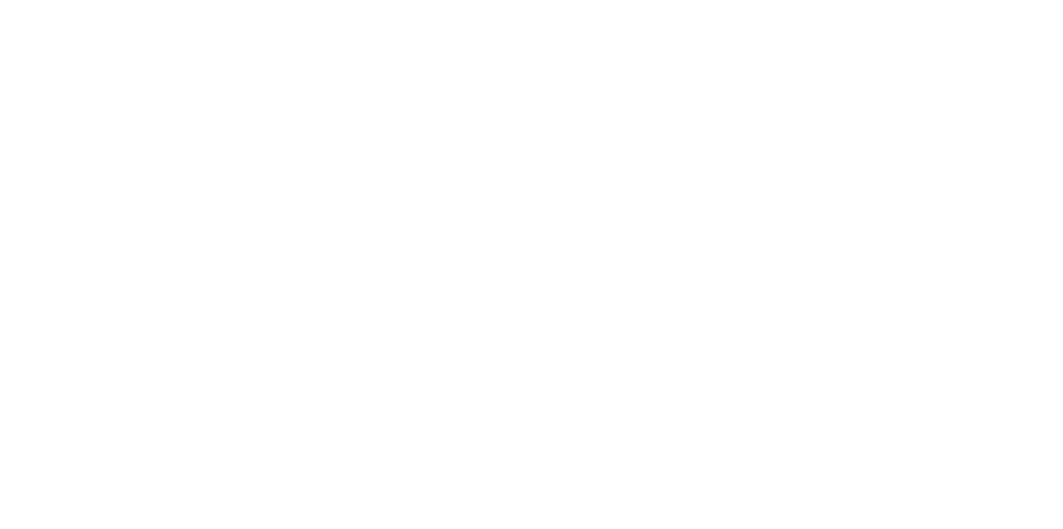
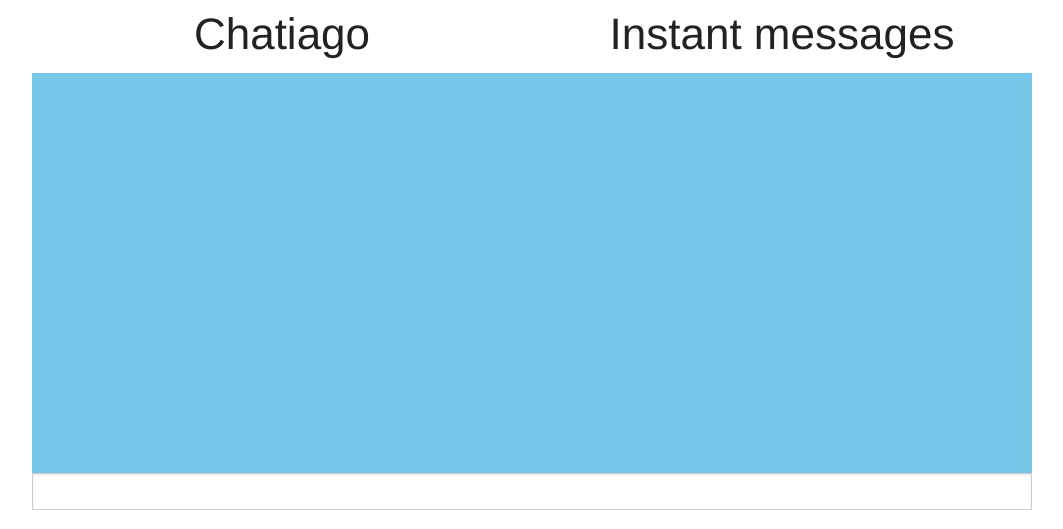
Before and after one commit to Krajsnick/Chatiago, a website: page public/index.html in a window 1280 px wide. Shown: the whole page, without its empty margins (108-1171 px from the left). Drawn offline with nearby package versions, Linux system fonts and the light colour scheme.

Commit message:
Setup basic chat view

```diff
--- /dev/null
+++ b/public/css/chat.css
@@ -0,0 +1,6 @@
+#chat {
+  height: 400px;
+  overflow-y: scroll;
+  background: #77c6e8;
+  line-height: 30px;
+}
--- a/public/index.html
+++ b/public/index.html
@@ -5,17 +5,28 @@
   <meta name="viewport" content="width=device-width, initial-scale=1.0" />
   <title>Foundation | Welcome</title>
   <link rel="stylesheet" href="css/foundation.css" />
+  <link rel="stylesheet" href="css/chat.css" />
   <script src="js/vendor/modernizr.js"></script>
 </head>
 <body>
 
   <div class="row">
+    <h1 class="small-12 large-6 columns text-center">Chatiago</h1>
+    <h1 class="small-12 large-6 columns text-center">Instant messages</h1>
+  </div>
 
+  <div class="row">
+    <div id="chat" class="small-12 large-12 columns"></div>
+  </div>
+
+  <div class="row">
+    <input type="text" id="chat-message" />
   </div>
 
   <script src="/socket.io/socket.io.js"></script>
   <script src="js/vendor/jquery.js"></script>
   <script src="js/foundation.min.js"></script>
+  <script src="js/chat.js"></script>
   <script>
     $(document).foundation();
   </script>
```
